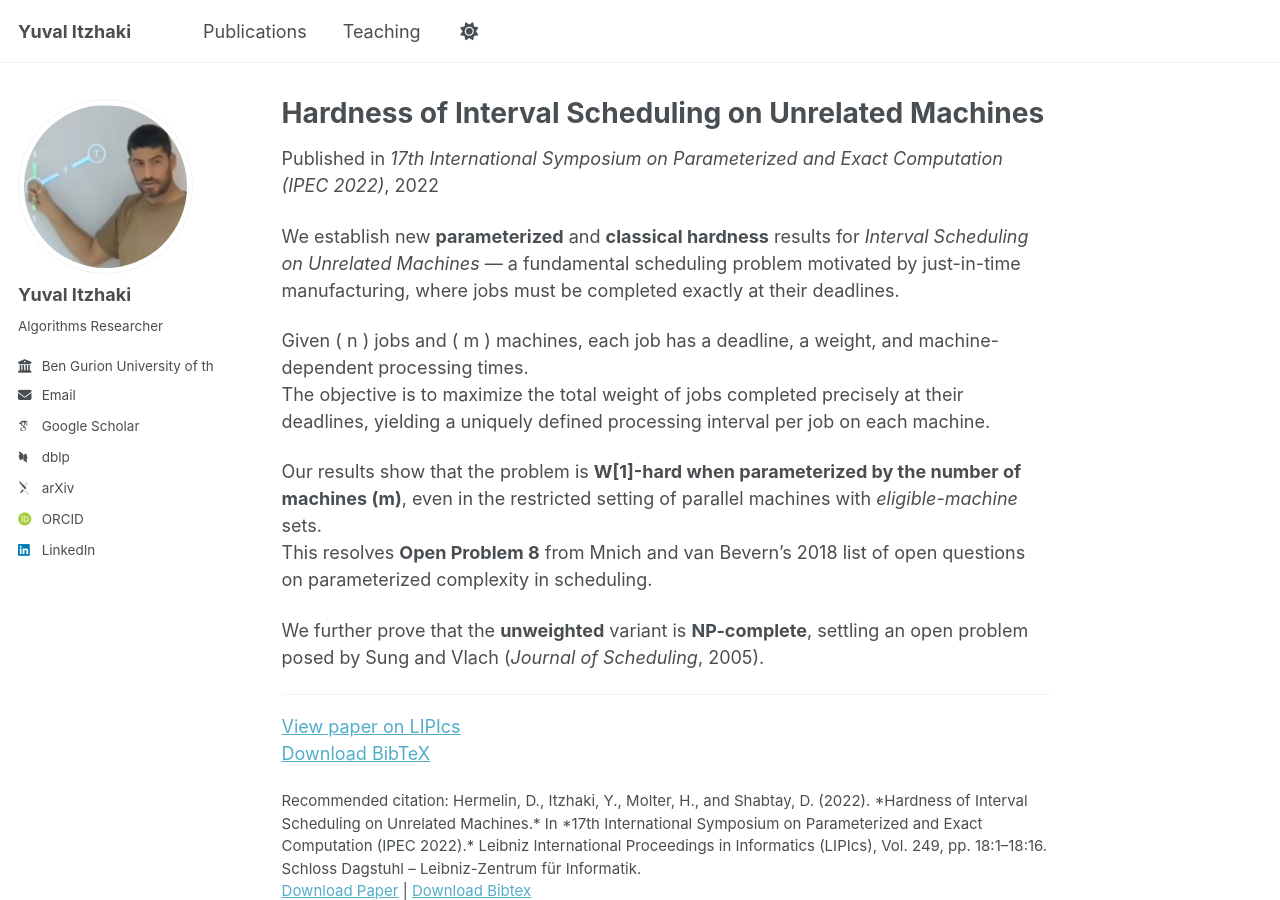
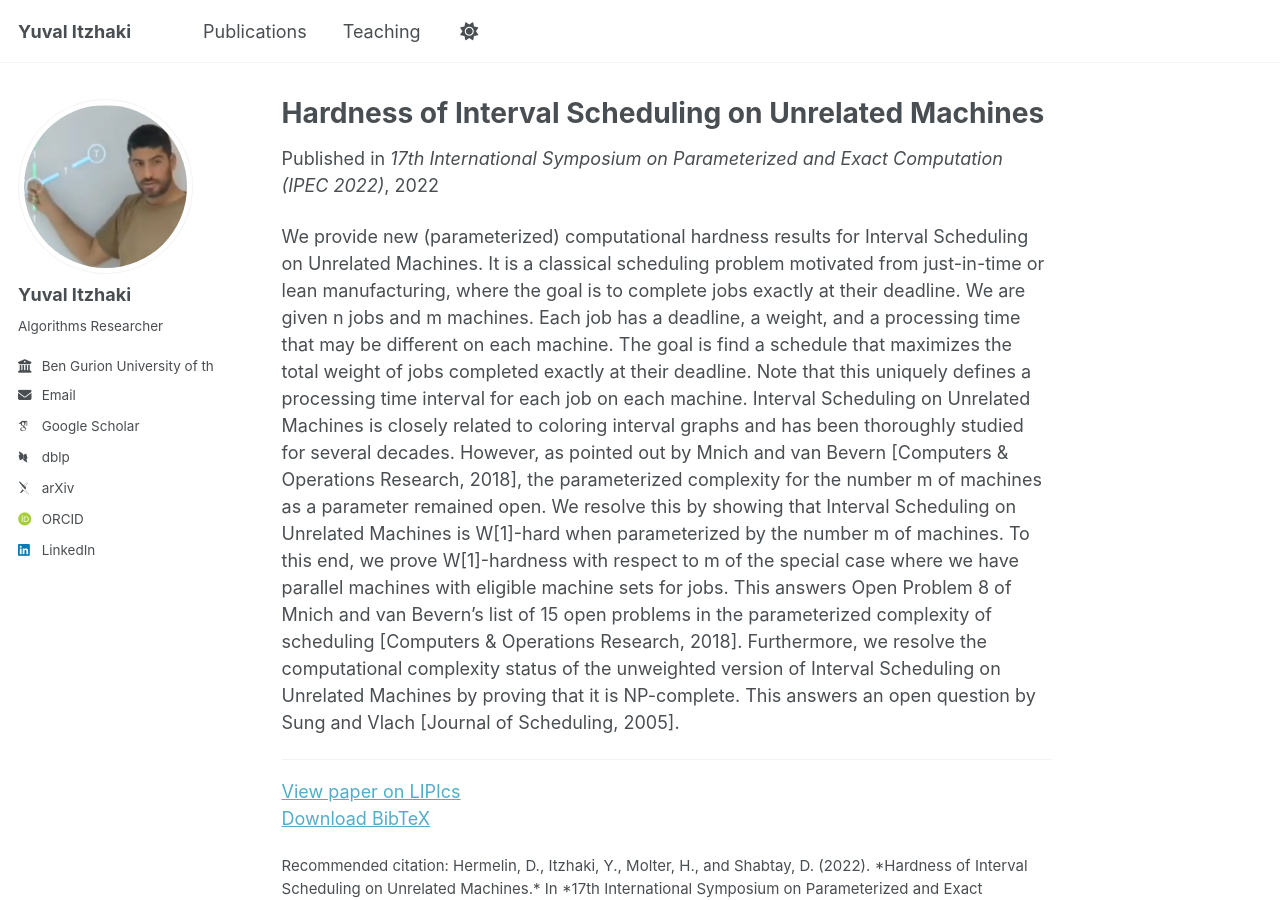
Before and after one commit to yuvalyitz/home, a Jekyll site: the page built from _publications/hardness unrelated.md, in a window 1280 px wide and 900 px high. Built offline with Jekyll 4.4.1, drawn with Linux system fonts in a browser that asks for light colours; some web fonts are replaced.

Commit message:
Update hardness unrelated.md

```diff
--- a/_publications/hardness unrelated.md
+++ b/_publications/hardness unrelated.md
@@ -11,15 +11,9 @@ bibtexurl: "https://yuvalyitz.github.io/files/hermelin2022hardness.bib"
 citation: "Hermelin, D., Itzhaki, Y., Molter, H., and Shabtay, D. (2022). *Hardness of Interval Scheduling on Unrelated Machines.* In *17th International Symposium on Parameterized and Exact Computation (IPEC 2022).* Leibniz International Proceedings in Informatics (LIPIcs), Vol. 249, pp. 18:1–18:16. Schloss Dagstuhl – Leibniz-Zentrum für Informatik."
 ---
 
-We establish new **parameterized** and **classical hardness** results for *Interval Scheduling on Unrelated Machines* — a fundamental scheduling problem motivated by just-in-time manufacturing, where jobs must be completed exactly at their deadlines.
-
-Given \( n \) jobs and \( m \) machines, each job has a deadline, a weight, and machine-dependent processing times.
-The objective is to maximize the total weight of jobs completed precisely at their deadlines, yielding a uniquely defined processing interval per job on each machine.
-
-Our results show that the problem is **W[1]-hard when parameterized by the number of machines \(m\)**, even in the restricted setting of parallel machines with *eligible-machine* sets.
-This resolves **Open Problem 8** from Mnich and van Bevern’s 2018 list of open questions on parameterized complexity in scheduling.
-
-We further prove that the **unweighted** variant is **NP-complete**, settling an open problem posed by Sung and Vlach (*Journal of Scheduling*, 2005).
+We provide new (parameterized) computational hardness results for Interval Scheduling on Unrelated Machines. It is a classical scheduling problem motivated from just-in-time or lean manufacturing, where the goal is to complete jobs exactly at their deadline. We are given n jobs and m machines. Each job has a deadline, a weight, and a processing time that may be different on each machine. The goal is find a schedule that maximizes the total weight of jobs completed exactly at their deadline. Note that this uniquely defines a processing time interval for each job on each machine.
+Interval Scheduling on Unrelated Machines is closely related to coloring interval graphs and has been thoroughly studied for several decades. However, as pointed out by Mnich and van Bevern [Computers & Operations Research, 2018], the parameterized complexity for the number m of machines as a parameter remained open. We resolve this by showing that Interval Scheduling on Unrelated Machines is W[1]-hard when parameterized by the number m of machines. To this end, we prove W[1]-hardness with respect to m of the special case where we have parallel machines with eligible machine sets for jobs. This answers Open Problem 8 of Mnich and van Bevern’s list of 15 open problems in the parameterized complexity of scheduling [Computers & Operations Research, 2018].
+Furthermore, we resolve the computational complexity status of the unweighted version of Interval Scheduling on Unrelated Machines by proving that it is NP-complete. This answers an open question by Sung and Vlach [Journal of Scheduling, 2005].
 
 ---
 
```
